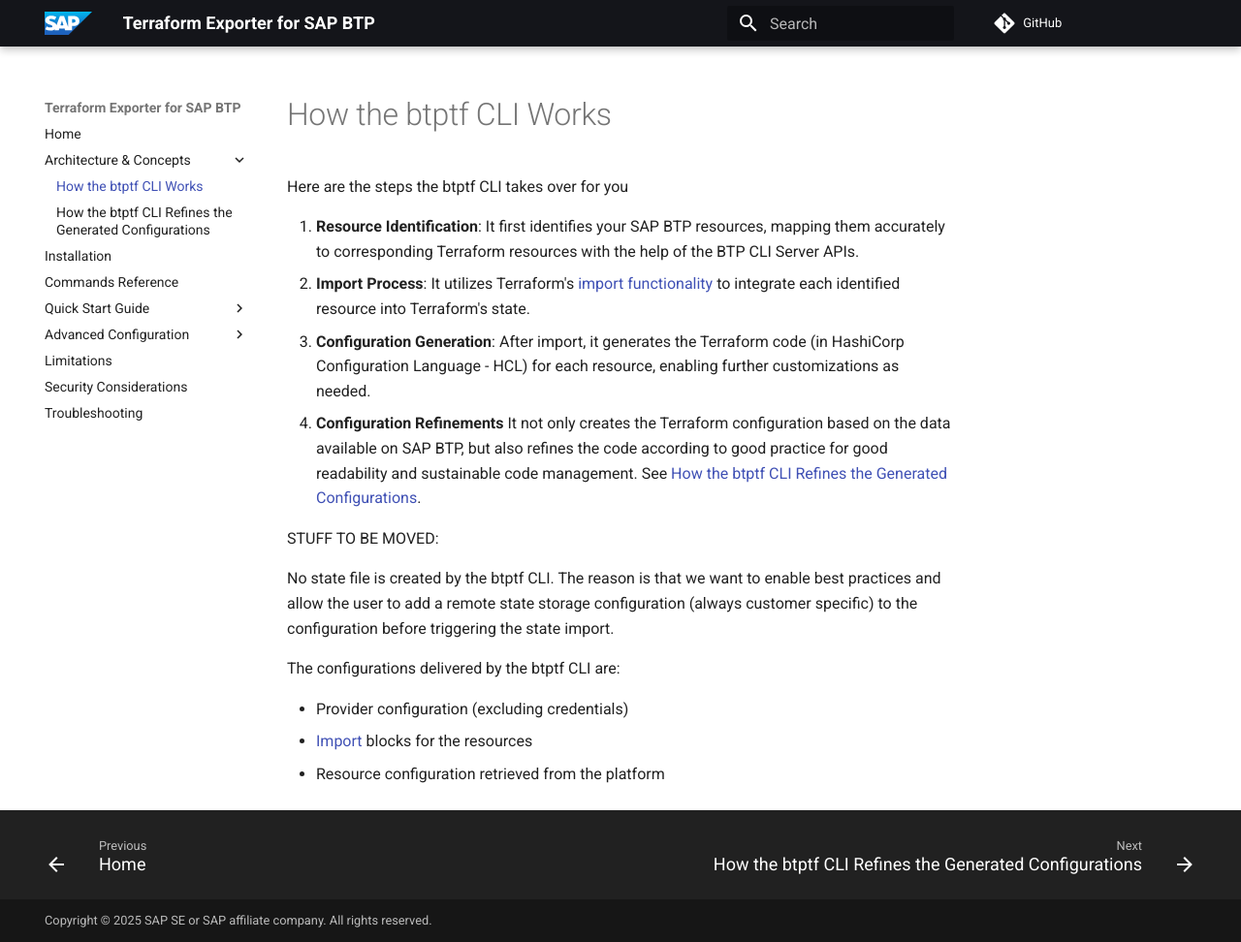
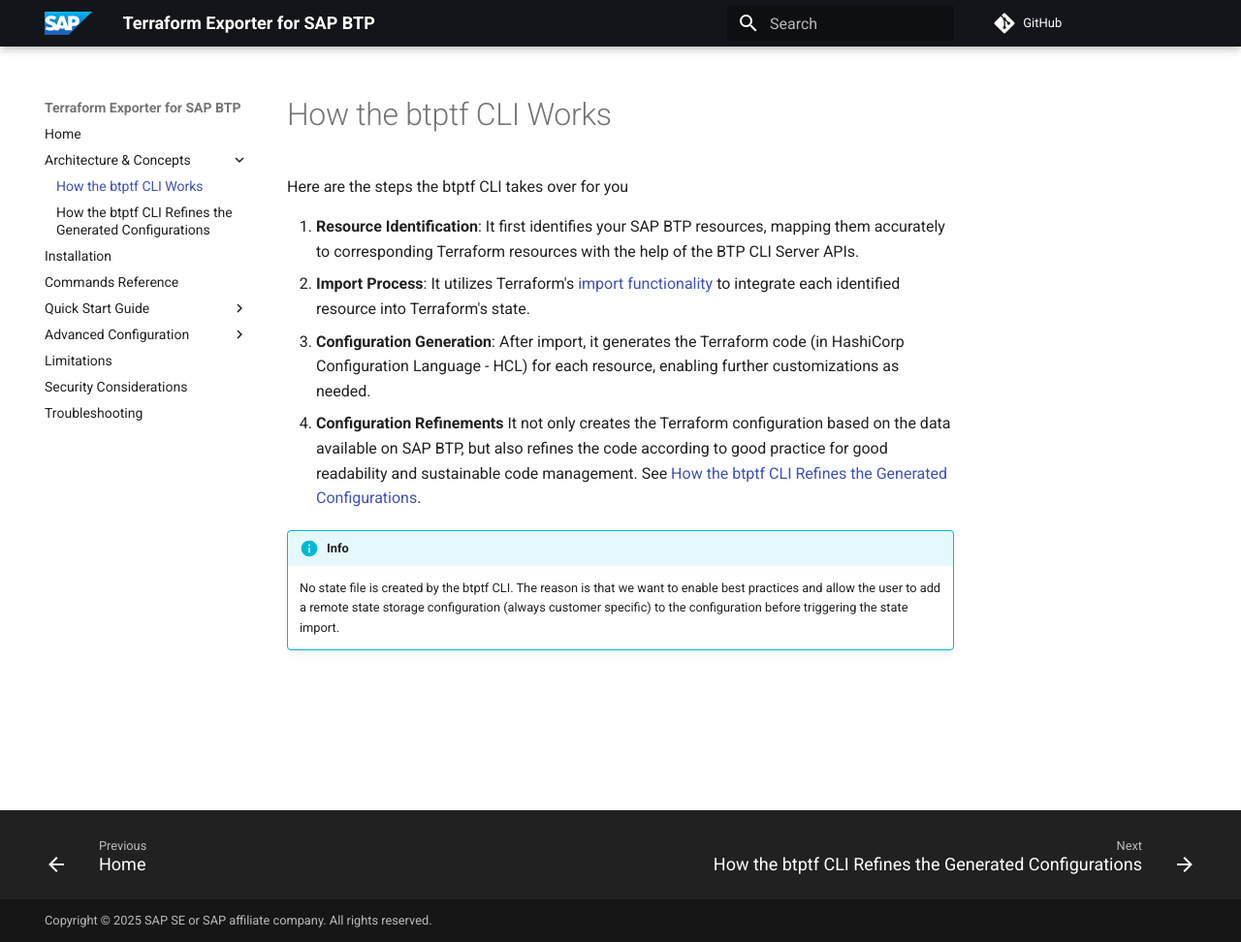
Before and after one commit to vipinvkmenon/terraform-exporter-btp, an MkDocs documentation site: the page built from docs/concepts.md, in a window 1280 px wide and 972 px high. Shown: the whole window at 97% size. Built offline with MkDocs 1.6.1 and Material for MkDocs 9.7.7, drawn with Linux system fonts in a browser that asks for light colours; comment, search, counter and statistics services are not loaded.

Commit message:
docs: fix formating issues in generated docs (#344)

```diff
--- a/docs/concepts.md
+++ b/docs/concepts.md
@@ -8,14 +8,5 @@ Here are the steps the btptf CLI takes over for you
 4. **Configuration Refinements**
 It not only creates the Terraform configuration based on the data available on SAP BTP, but also refines the code according to good practice for good readability and sustainable code management. See [How the btptf CLI Refines the Generated Configurations](tfcodeimprovements.md).
 
-
-STUFF TO BE MOVED:
-
-No state file is created by the btptf CLI. The reason is that we want to enable best practices and allow the user to add a remote state storage configuration (always customer specific) to the configuration before triggering the state import.
-
-
-The configurations delivered by the btptf CLI are:
-
-  -	Provider configuration (excluding credentials)
-  -	[Import](https://developer.hashicorp.com/terraform/language/import) blocks for the resources
-  -	Resource configuration retrieved from the platform
+!!! info
+    No state file is created by the btptf CLI. The reason is that we want to enable best practices and allow the user to add a remote state storage configuration (always customer specific) to the configuration before triggering the state import.
```
Also changed, not shown: docs/gettingstarted.md (+3 -3 lines), docs/install.md (+1 -6 lines).
